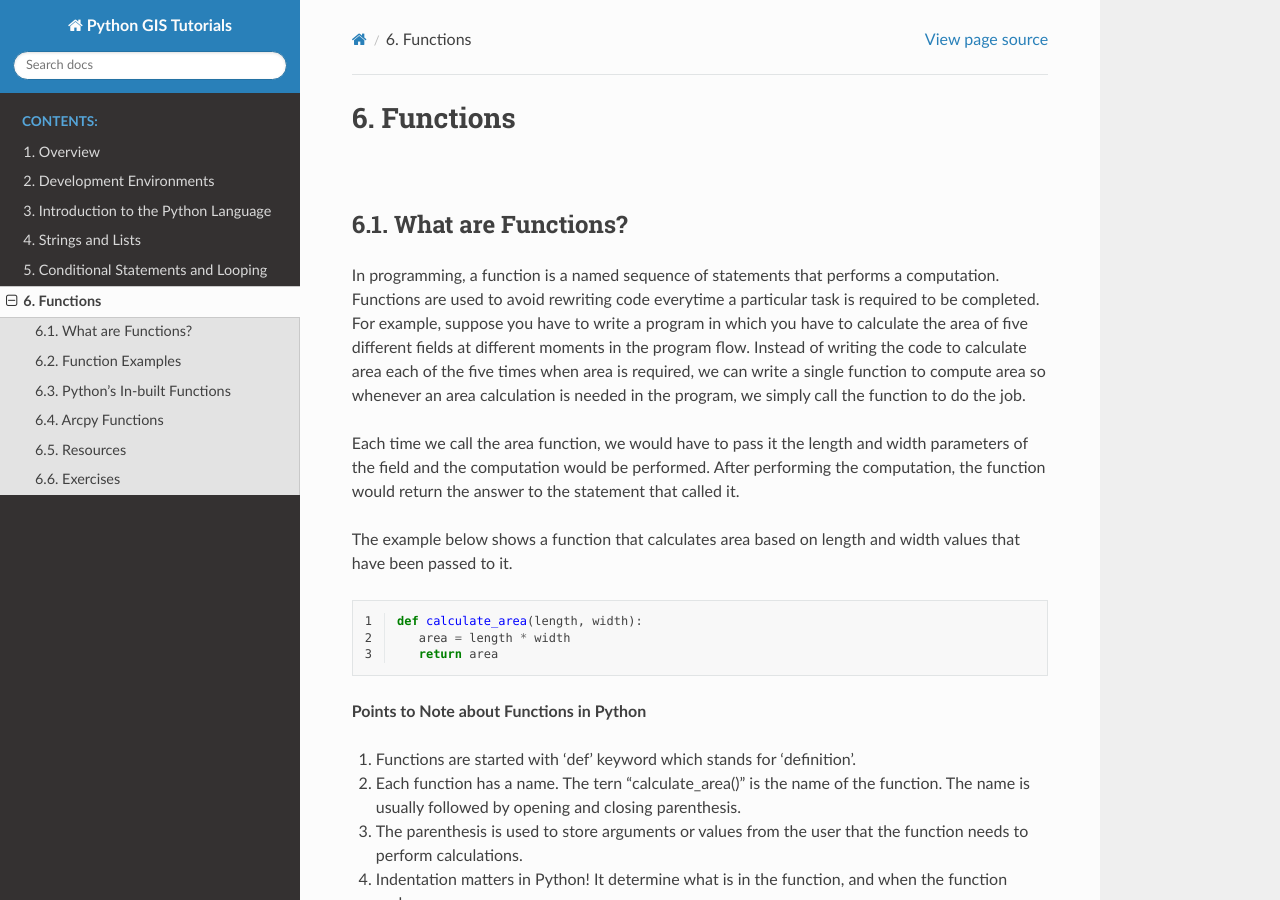
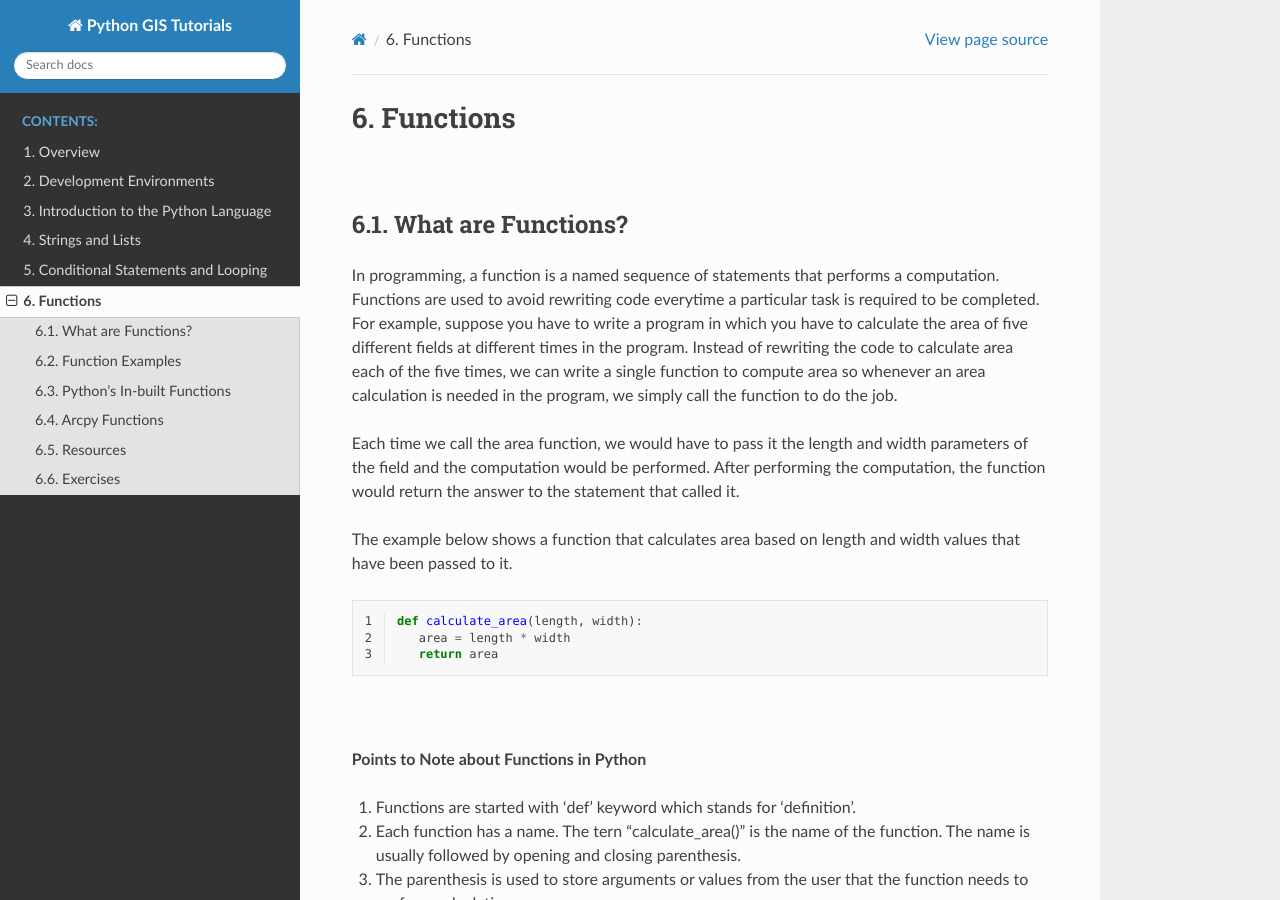
Before and after one commit to hsemple/pythongis_tutorials, a Sphinx documentation site: the page built from docs/source/functions.rst, in a window 1280 px wide and 900 px high. Built offline with Sphinx 7.4.7 and the Read the Docs theme 2.0.0, drawn with Linux system fonts in a browser that asks for light colours.

Commit message:
New  commit

```diff
--- a/docs/source/functions.rst
+++ b/docs/source/functions.rst
@@ -7,7 +7,7 @@ What are Functions?
 --------------------
 
 
-In programming, a function is a named sequence of statements that performs a computation.  Functions are used to avoid rewriting code everytime a particular task is required to be completed. For example, suppose you have to write a program in which you have to calculate the area of five different fields at different moments in the program flow. Instead of writing the code to calculate area each of the five times when area is required, we can write a single function to compute area so whenever an area calculation is needed in the program, we simply call the function to do the job.
+In programming, a function is a named sequence of statements that performs a computation.  Functions are used to avoid rewriting code everytime a particular task is required to be completed. For example, suppose you have to write a program in which you have to calculate the area of five different fields at different times in the program. Instead of rewriting the code to calculate area each of the five times, we can write a single function to compute area so whenever an area calculation is needed in the program, we simply call the function to do the job.
 
 Each time we call the area function, we would have to pass it the length and width parameters of the field and the computation would be performed. After performing the computation, the function would return the answer to the statement that called it.
 
@@ -20,6 +20,8 @@ The example below shows a function that calculates area based on length and widt
    def calculate_area(length, width):
       area = length * width
       return area
+
+|
 
 
 **Points to Note about Functions in Python**
```
Also changed, not shown: 5 other files.
